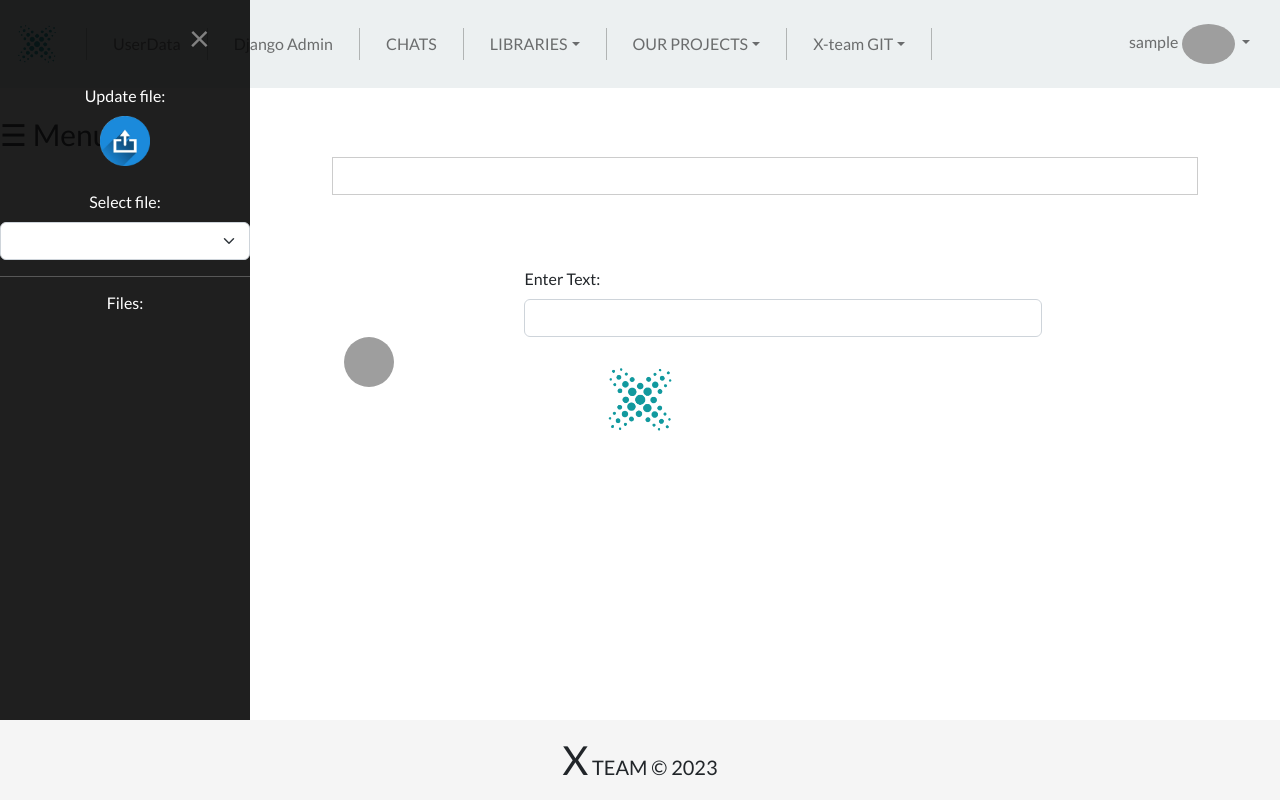
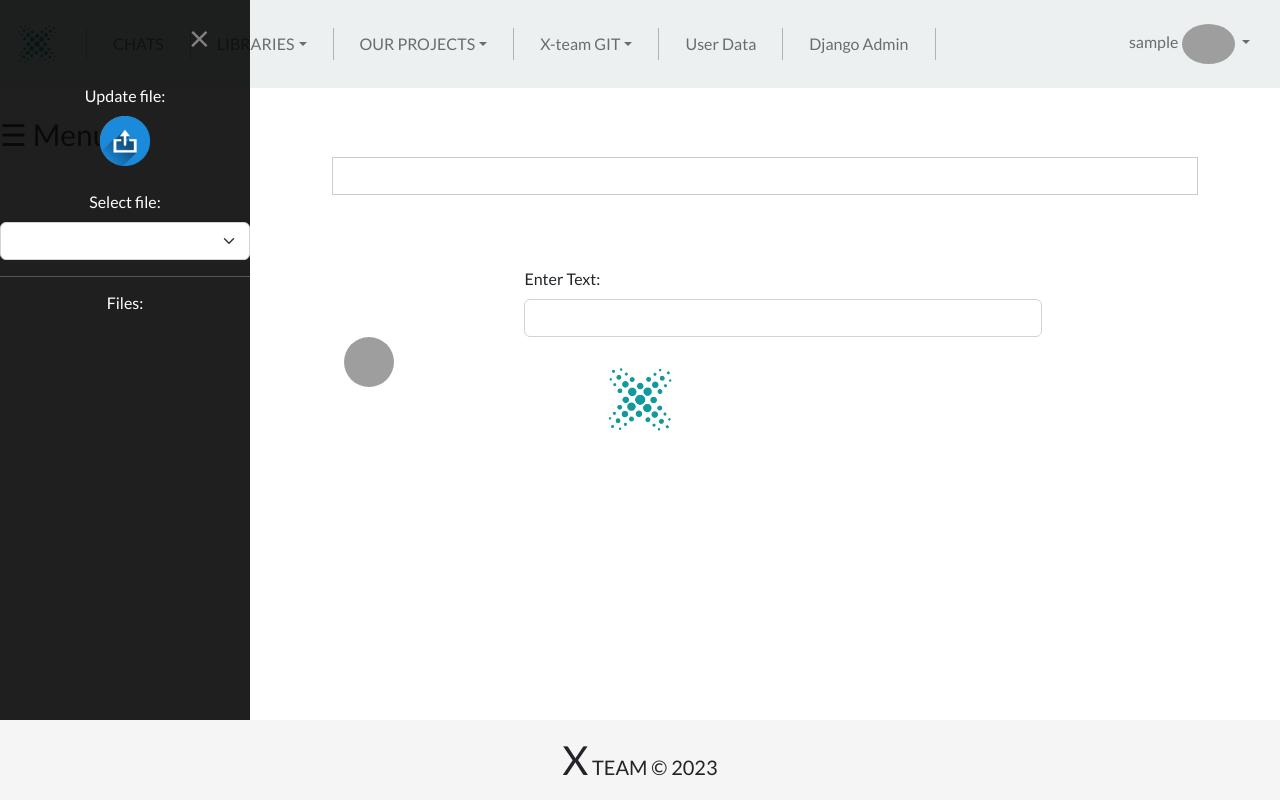
Before and after one commit to DenBilokon/doc_X_chat, a Django app: page /chat_llm/upload_pdf/ in a window 1280 px wide. Run offline with Django 4.2, Linux system fonts and the light colour scheme; the visitor is signed in with stand-in values (Sample User, id 1); data comes from the database, SQL or seed files in the repository; data that the repository does not hold is empty; some libraries are stand-ins or nearby versions; grey boxes are pictures that could not be loaded.

Commit message:
add exceptions, fix base.html, add calculation of total_questions_asked

```diff
--- a/doc_X_chat/chat_llm/templates/chat_llm/base.html
+++ b/doc_X_chat/chat_llm/templates/chat_llm/base.html
@@ -28,23 +28,6 @@
         </div>
         <div class="collapse navbar-collapse" id="navbarNav">
             <ul class="navbar-nav">
-
-                {% if user.is_superuser %}
-                <li class="nav-item py-2 py-lg-1 col-12 col-lg-auto">
-                    <div class="vr d-none d-lg-flex h-100 mx-lg-2 text-black"></div>
-                    <hr class="d-lg-none my-2 text-white-50">
-                </li>
-                <li class="nav-item">
-                    <a class="nav-link" href="/users_data">UserData</a>
-                </li>
-                <li class="nav-item py-2 py-lg-1 col-12 col-lg-auto">
-                    <div class="vr d-none d-lg-flex h-100 mx-lg-2 text-black"></div>
-                    <hr class="d-lg-none my-2 text-white-50">
-                </li>
-                <li class="nav-item">
-                    <a class="nav-link" href="/admin">Django Admin</a>
-                </li>
-                {% endif %}
                 {% if user.is_authenticated %}
                 <li class="nav-item py-2 py-lg-1 col-12 col-lg-auto">
                     <div class="vr d-none d-lg-flex h-100 mx-lg-2 text-black"></div>
@@ -107,6 +90,25 @@
                     <hr class="d-lg-none my-2 text-white-50">
                 </li>
 
+                {% endif %}
+            </ul>
+
+            <ul class="navbar-nav">
+                {% if user.is_superuser %}
+                <li class="nav-item">
+                    <a class="nav-link" href="/users_data">User Data</a>
+                </li>
+                <li class="nav-item py-2 py-lg-1 col-12 col-lg-auto">
+                    <div class="vr d-none d-lg-flex h-100 mx-lg-2 text-black"></div>
+                    <hr class="d-lg-none my-2 text-white-50">
+                </li>
+                <li class="nav-item">
+                    <a class="nav-link" href="/admin">Django Admin</a>
+                </li>
+                <li class="nav-item py-2 py-lg-1 col-12 col-lg-auto">
+                    <div class="vr d-none d-lg-flex h-100 mx-lg-2 text-black"></div>
+                    <hr class="d-lg-none my-2 text-white-50">
+                </li>
                 {% endif %}
             </ul>
             <ul class="navbar-nav ms-auto">
@@ -181,11 +183,19 @@
 
 
 
+
+
+
+
 </style>
 <style>
     .nav-link.dropdown-toggle {
         margin-right: 10x; /* Змініть значення за бажанням */
     }
+
+
+
+
 
 
 </style>
@@ -195,5 +205,9 @@
     }
 
 
+
+
+
+
 </style>
 </html>
--- a/doc_X_chat/chat_llm/views.py
+++ b/doc_X_chat/chat_llm/views.py
@@ -128,16 +128,16 @@
         if form.is_valid():
             pdf_document = request.FILES['pdf_document']
 
-            if pdf_document.size > 50 * 1024 * 1024:  # Розмір файлу понад 50 МБ
-                return JsonResponse({'error': 'Розмір файлу перевищує 50 МБ.'}, status=400)
+            if pdf_document.size > 50 * 1024 * 1024:  # File size exceeds 50 MB
+                return JsonResponse({'error': 'File size exceeds 50 MB.'}, status=400)
 
-            # Перевірити, чи користувач перевищив обмеження для завантажених файлів
+            # Check if the user has exceeded the limit for uploaded files
             if user_data.total_files_uploaded >= max_files_allowed:
-                return JsonResponse({'error': 'Ви досягли обмеження для завантажених файлів.'}, status=400)
+                return JsonResponse({'error': 'You have reached the limit for uploaded files.'}, status=400)
 
-            # Перевірити, чи файл з такою назвою вже існує для цього користувача
+            # Check if a file with the same name already exists for this user
             if PDFDocument.objects.filter(user=user, title=pdf_document.name).exists():
-                return JsonResponse({'error': 'Файл з такою назвою вже існує.'}, status=400)
+                return JsonResponse({'error': 'A file with the same name already exists.'}, status=400)
 
             # Збільшити кількість завантажених файлів користувача
             user_data.total_files_uploaded += 1
@@ -163,6 +163,17 @@
     :param request: HTTP request.
     :return: Rendered page with the response.
     """
+    user = request.user
+
+    try:
+        user_data = UserData.objects.get(user=user)
+    except UserData.DoesNotExist:
+        # Обробка ситуації, коли відсутній запис UserData для користувача.
+        # Можна створити запис за замовчуванням тут.
+        user_data = UserData.objects.create(user=user, subscribe_plan='free', total_files_uploaded=0,
+                                            total_questions_asked=0)
+
+    max_questions_allowed = user_data.max_questions_allowed_for_plan()
 
     chat_history = ChatMessage.objects.filter(user=request.user).order_by(
         'timestamp')[:10]
@@ -171,7 +182,12 @@
     user_question = ""
     selected_pdf = None  # Змінено з selected_pdf_id на об'єкт PDFDocument
 
+
     if request.method == 'POST':
+        # Check if the user has exceeded the limit for questions per file
+        if user_data.total_questions_asked >= max_questions_allowed:
+            return JsonResponse({'error': 'You have reached the limit for questions.'}, status=400)
+
         user_question = request.POST.get('user_question')
         print(f'user question:  {user_question}')
         selected_pdf_id = request.POST.get('selected_pdf')
@@ -190,10 +206,9 @@
         print(f'chat_response: {chat_response}')
         chat_message = ChatMessage(user=request.user, message=user_question, answer=chat_response,
                                    pdf_document=selected_pdf)  # Передаємо об'єкт PDFDocument
-
+        user_data.total_questions_asked += 1
+        user_data.save()
         chat_message.save()
-
-    user_pdfs = PDFDocument.objects.filter(user=request.user)
 
     # Отримуємо повідомлення, які відносяться до обраного PDFDocument
     chat_message = ChatMessage.objects.filter(user=request.user, pdf_document=selected_pdf).order_by('timestamp')
```
Also changed, not shown: doc_X_chat/admin_console/views.py (+7 -1 lines), doc_X_chat/users/views.py (+10 -1 lines).
